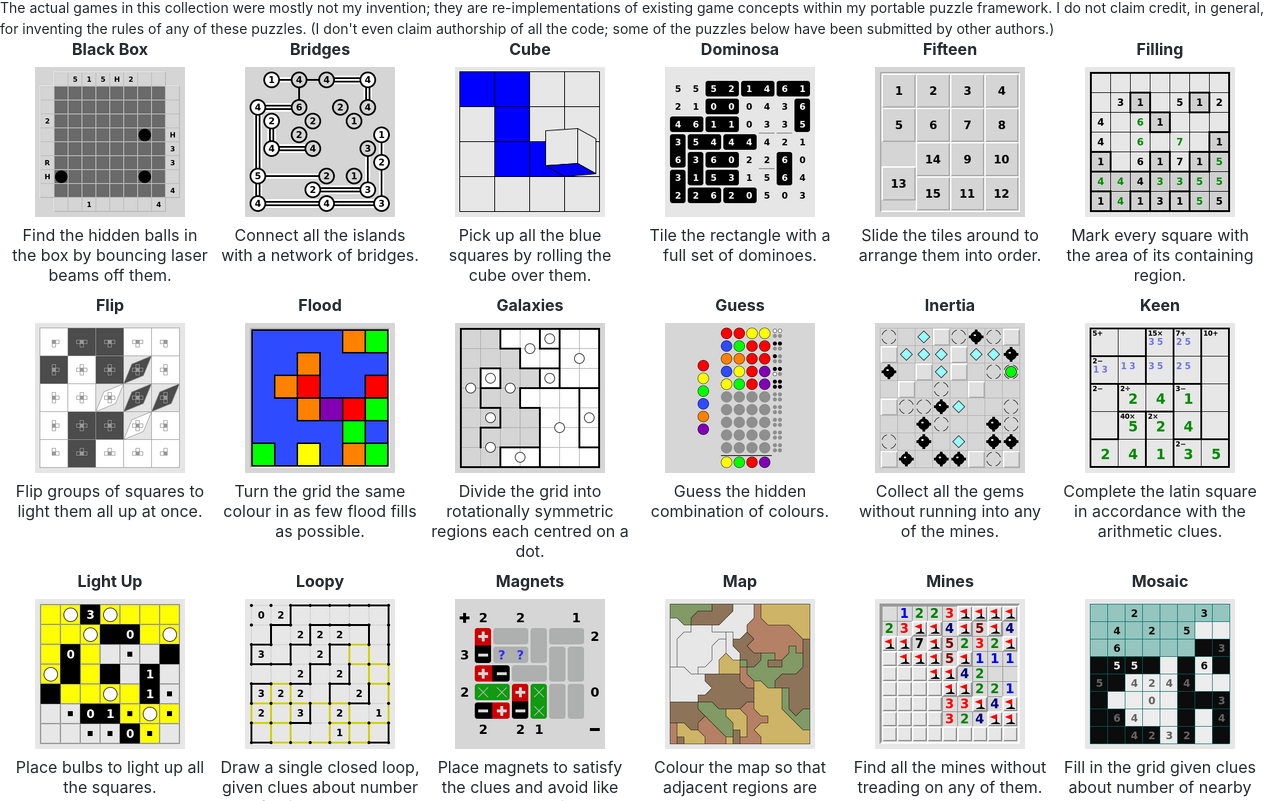
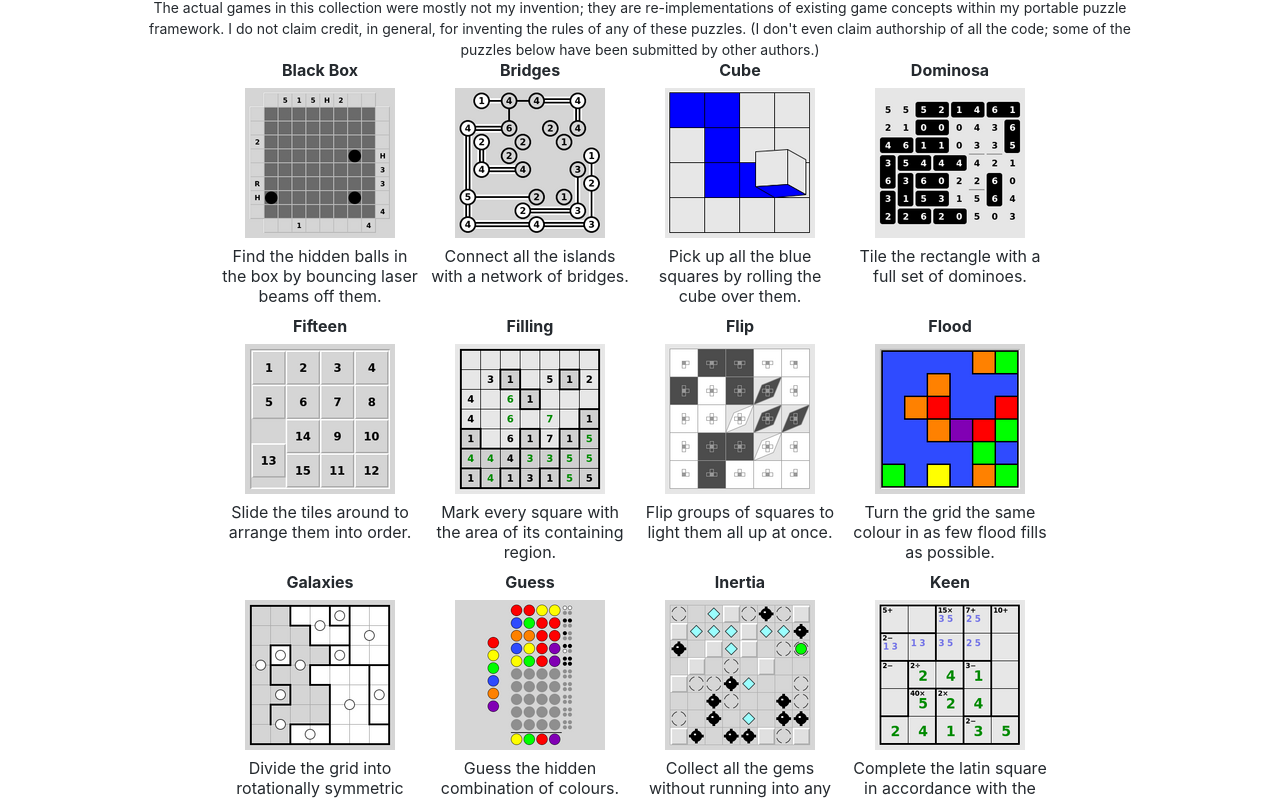
Before and after one commit to ganeshapp/games, a plain HTML site: page index.html in a window 1280 px wide. Shown: the part 51-852 px from the top of the page. Drawn offline with Linux system fonts and the light colour scheme.

Commit message:
style edit

```diff
--- a/sitestyle.css
+++ b/sitestyle.css
@@ -1,4 +1,4 @@
-BODY {background: white; color: black; width: auto;}
+BODY {background: white; color: black; width:80% !important; margin-left:auto !important; margin-right:auto !important; text-align: center !important;}
 
 P { max-width: 66em; }
 
```
